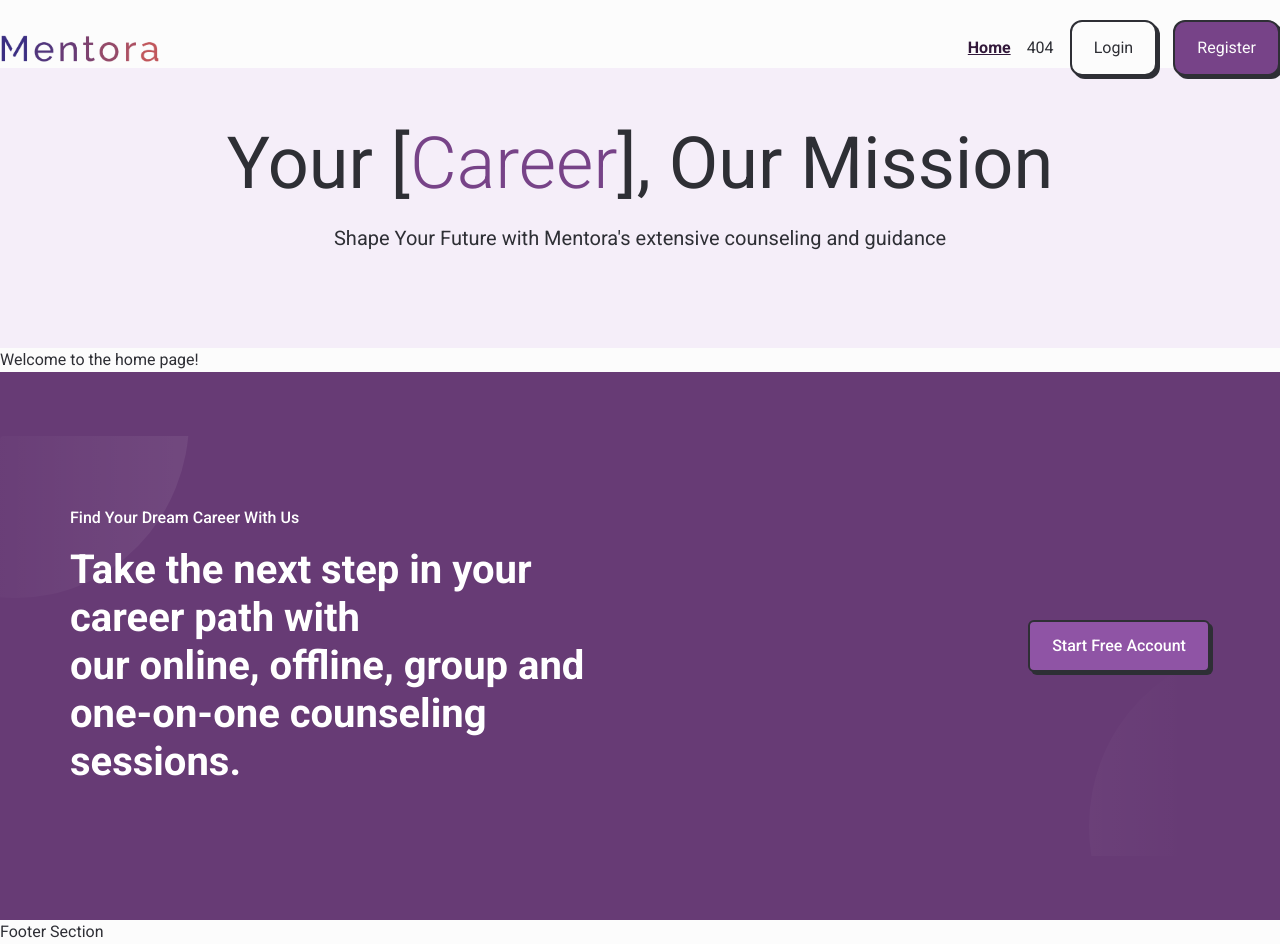
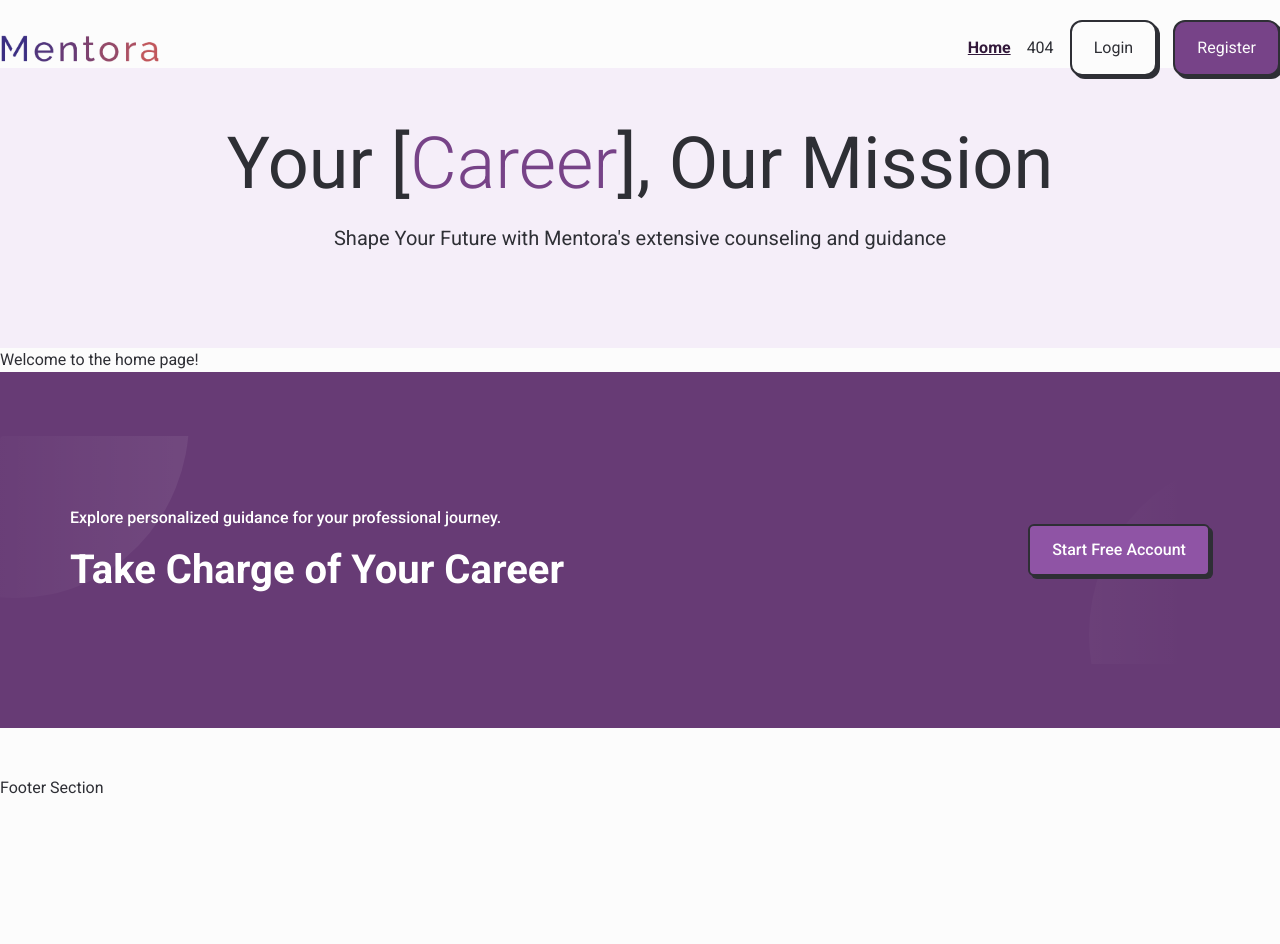
Before and after one commit to amirulkanak/metora-career-counseling-platform, a React (Vite) app: page / in a window 1280 px wide. After the commit the page ends 800 px from the top, so only its background shows below. Built offline with nearby package versions, Linux system fonts and the light colour scheme.

Commit message:
Cta update

```diff
--- a/src/components/Cta.jsx
+++ b/src/components/Cta.jsx
@@ -9,16 +9,10 @@ const Cta = () => {
             <div className="flex flex-wrap items-center -mx-4">
               <div className="w-full px-4 lg:w-1/2">
                 <span className="block mb-4 text-base font-medium text-white">
-                  Find Your Dream Career With Us
+                  Explore personalized guidance for your professional journey.
                 </span>
                 <h2 className="mb-6 text-3xl font-bold leading-tight text-white sm:mb-8 sm:text-[40px]/[48px] lg:mb-0">
-                  <span className="xs:block">
-                    Take the next step in your career path with
-                  </span>
-                  <span>
-                    our online, offline, group and one-on-one counseling
-                    sessions.
-                  </span>
+                  <span className="xs:block">Take Charge of Your Career</span>
                 </h2>
               </div>
               <div className="w-full px-4 lg:w-1/2">
```
